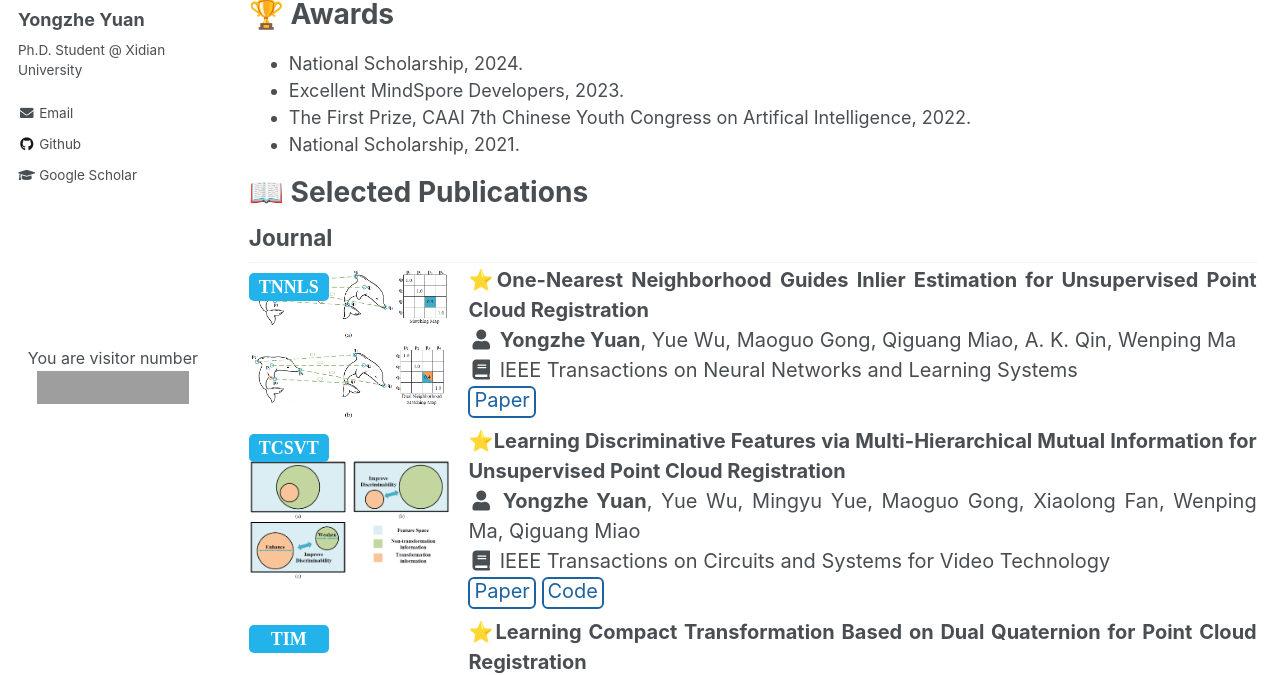
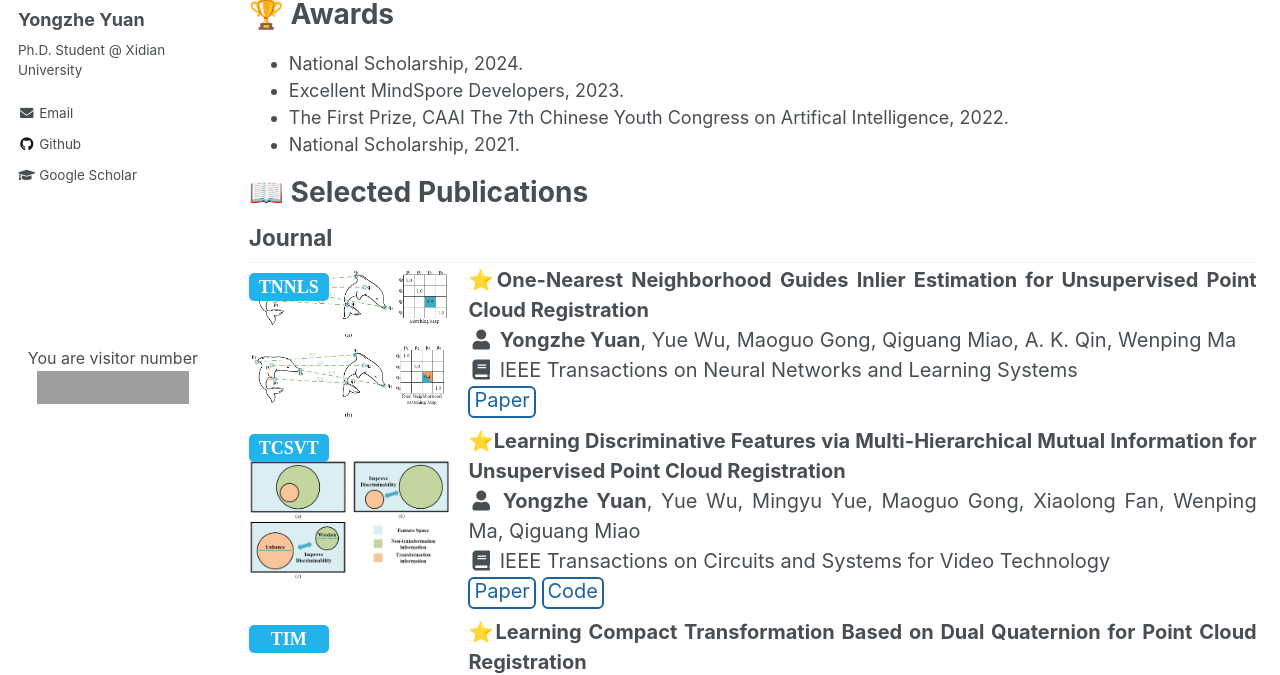
Before and after one commit to YYZMARS/YYZMARS.github.io, a Jekyll site: the page built from _pages/home.md, in a window 1280 px wide and 900 px high, scrolled down 345 px. Shown: the part 153-828 px from the top of the window. Built offline with Jekyll 4.4.1, drawn with Linux system fonts in a browser that asks for light colours; a script that is not in the unit is left out; grey boxes are pictures that could not be loaded.

Commit message:
Update home.md

```diff
--- a/_pages/home.md
+++ b/_pages/home.md
@@ -22,7 +22,7 @@ I am currently pursuing the Ph.D degree advised by [Prof. Yue Wu](https://ywuchi
 <h1>🏆 Awards</h1>
 - National Scholarship, 2024.
 - Excellent MindSpore Developers, 2023.
-- The First Prize, CAAI 7th Chinese Youth Congress on Artifical Intelligence, 2022.
+- The First Prize, CAAI The 7th Chinese Youth Congress on Artifical Intelligence, 2022.
 - National Scholarship, 2021.
 
 
```
